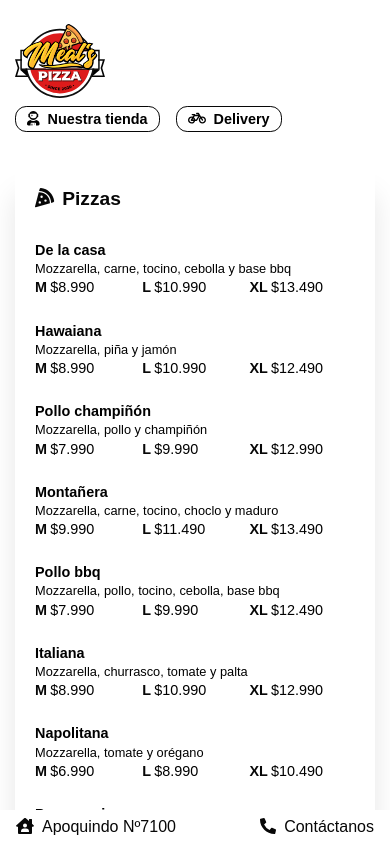
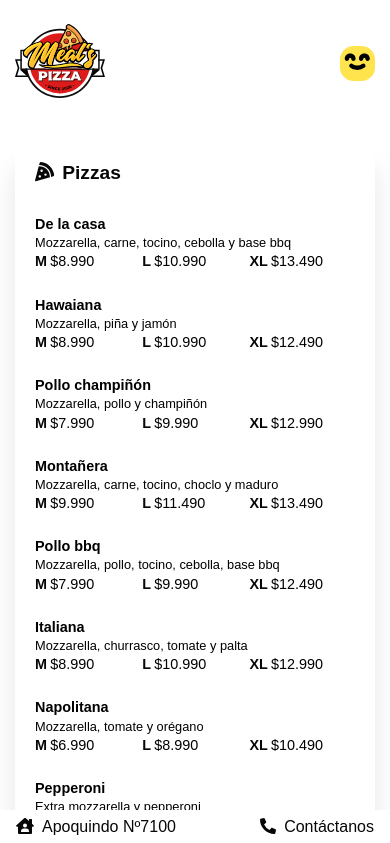
Before and after one commit to rezpo/quiick, a React (Create React App) app: page /menu in a window 390 px wide. Shown: the top 843 px of the page. Built offline with nearby package versions, Linux system fonts and the light colour scheme.

Commit message:
feature(dr, mobile): add fixed menu and menu activator

```diff
--- a/src/layouts/Home/Header/Header.js
+++ b/src/layouts/Home/Header/Header.js
@@ -1,17 +1,46 @@
 import React, { Component } from 'react'
 import { ReactComponent as Logo } from '../../../assets/logo.svg'
+import { ReactComponent as BurgerIcon } from '../../../assets/icons/burguer-menu.svg'
 import Button from '../../../components/buttons/Button/Button'
 import Icon from '../../../components/icons/Icon'
 import { Link } from 'react-router-dom'
-import { faBicycle, faUserAstronaut } from '@fortawesome/free-solid-svg-icons'
+import { faBicycle, faUserAstronaut, faTimes } from '@fortawesome/free-solid-svg-icons'
 import './Header.scss'
 
 export default class Header extends Component {
+
+  constructor(props) {
+    super(props);
+    this.state = {
+      isShown: false,
+      mobileMenuStatus: 'menu--deactive'
+    }
+  }
+
+  menuMobileDisplayToggler = () => {
+    this.setState({
+      isShown: !this.state.isShown
+    })
+
+    if (!this.state.isShown) {
+      this.setState({
+        mobileMenuStatus: 'menu--active'
+      })
+    } else {
+      this.setState({
+        mobileMenuStatus: 'menu--deactive'
+      })
+    }
+  }
+
   render() {
+    const { mobileMenuStatus } = this.state
+
     return (
       <div className="header">
         <Link to="/"><Logo /></Link>
-        <div className="header__menu">
+        <div className="header__mobile-menu" onClick={this.menuMobileDisplayToggler}>{<BurgerIcon />}</div>
+        <div className={`header__menu ${mobileMenuStatus}`}>
           <div className="menu__item">
             <Link to="/">
               <Button isSubject='quinary' isText='Nuestra tienda' isIcon={<Icon faIcon={faUserAstronaut} />} />
@@ -22,6 +51,9 @@ export default class Header extends Component {
               <Button isSubject='quinary' isText='Delivery' isIcon={<Icon faIcon={faBicycle} />} />
             </Link>
           </div>
+          <div className="header__menu--close" onClick={this.menuMobileDisplayToggler}>
+            <Button isSubject='quinary' isText='Cerrar' isIcon={<Icon faIcon={faTimes} />} />
+          </div>
         </div>
       </div>
     )
--- a/src/layouts/Home/Header/Header.scss
+++ b/src/layouts/Home/Header/Header.scss
@@ -35,6 +35,44 @@
 .header__menu {
   @include flex-between;
 
+  @media screen and (max-width: $mobile-large-screen){
+    flex-direction: column;
+    justify-content: center;
+    position: fixed;
+    top: 0;
+    height: 100vh;
+    width: 100%;
+    z-index: 999;
+    background: $white;
+    padding: 2rem 1.5rem;
+    transition: .2s ease-in-out;
+  }
+
+}
+
+.header__menu--close {
+  display: none;
+  margin-top: 2rem;
+
+  @media screen and (max-width: $mobile-large-screen){
+    display: block;
+  }
+
+}
+
+.header__mobile-menu {
+  display: none;
+  width: 35px;
+  height: 35px;
+
+  @media screen and (max-width: $mobile-large-screen){
+    display: block;
+  }
+
+  svg {
+    width: 100%;
+    height: 100%;
+  }
 }
 
 .menu__item {
--- a/src/pages/Order/Order.js
+++ b/src/pages/Order/Order.js
@@ -345,7 +345,7 @@ export default class Order extends Component {
       if (item.sku === sku && item.units > 1) {
         return {
           ...item,
-          units: item.spec.units - 1
+          units: item.units - 1
         }
       }
       return item
--- a/src/pages/Order/Order.scss
+++ b/src/pages/Order/Order.scss
@@ -17,7 +17,7 @@
 
   @media screen and (max-width: $mobile-large-screen) {
     height: auto;
-    padding: 40px 20px;
+    padding: 40px 0;
   }
 
 }
@@ -32,7 +32,9 @@
 
   @media screen and (max-width: $tablet-large-screen) {
     width: 100%;
-
+    flex-direction: column;
+    align-items: flex-start;
+    margin-bottom: 0;
   }
 
   .title {
@@ -149,7 +151,6 @@
 
       .order__catalog-info-title-spec {
 
-        .combo,
         .order__catalog-info-title {
           color: $white;
         }
--- a/src/styles/Global.scss
+++ b/src/styles/Global.scss
@@ -73,6 +73,15 @@
   font-weight: normal;
   margin-right: 1rem;
 
+  @media screen and (max-width: $mobile-large-screen) {
+    margin: .7rem 0;
+    margin-right: 0;
+    width: 100%;
+
+    .button {
+      width: 100%;
+    }
+  }
 }
 
 .modal__wrapper {
@@ -86,11 +95,11 @@
   transform: translate(-50%, -50%);
   width: 60%;
 
-  @media screen and (max-width: $tablet-large-screen){
+  @media screen and (max-width: $tablet-large-screen) {
     width: 90%;
   }
 
-  @media screen and (max-width: $mobile-large-screen){
+  @media screen and (max-width: $mobile-large-screen) {
     padding: 2rem 1rem;
     height: 100vh;
   }
@@ -188,7 +197,7 @@
   margin: 3rem auto;
   width: 60%;
 
-  @media screen and (max-width: $tablet-regular-screen){
+  @media screen and (max-width: $tablet-regular-screen) {
     width: 80%;
   }
 
@@ -215,7 +224,7 @@
     width: 10%;
     display: block;
 
-    @media screen and (max-width: $mobile-large-screen){
+    @media screen and (max-width: $mobile-large-screen) {
       font-size: .8rem;
     }
   }
@@ -224,7 +233,7 @@
     width: 70%;
     display: block;
 
-    @media screen and (max-width: $mobile-large-screen){
+    @media screen and (max-width: $mobile-large-screen) {
       font-size: .8rem;
     }
   }
@@ -233,7 +242,7 @@
     width: 20%;
     display: block;
 
-    @media screen and (max-width: $mobile-large-screen){
+    @media screen and (max-width: $mobile-large-screen) {
       font-size: .8rem;
     }
 
@@ -267,12 +276,20 @@
 
 }
 
+.menu--active {
+  left: 0;
+}
+
+.menu--deactive {
+  left: -100%;
+}
+
 .tabs-link {
   @include flex-start;
   margin-left: 1.5rem;
 
-  @media screen and (max-width: $mobile-large-screen){
-    margin: .5rem auto;
+  @media screen and (max-width: $mobile-large-screen) {
+    margin: .8rem 0;
   }
 
   .link {
@@ -287,33 +304,6 @@
   color: $white !important;
 }
 
-.combo {
-  @include secondary-bold;
-  display: flex;
-  flex-wrap: wrap;
-  align-items: center;
-  color: $black;
-  font-size: 1rem;
-  margin-right: .2rem;
-
-  @media screen and (max-width: $tablet-large-screen){
-    font-size: 1rem;
-  }
-
-  @media screen and (max-width: $tablet-regular-screen){
-    font-size: .8rem;
-  }
-
-  .icon {
-    margin-right: .2rem;
-
-    svg {
-      width: 15px;
-
-    }
-  }
-}
-
 .bottom-fade {
   position: absolute;
   bottom: 0;
@@ -325,7 +315,6 @@
 }
 
 // CAROUSEL REFACTOR
-
 .carousel {
   .slide {
     background: transparent;
```
Also changed, not shown: src/assets/icons/burguer-menu.svg (added).
